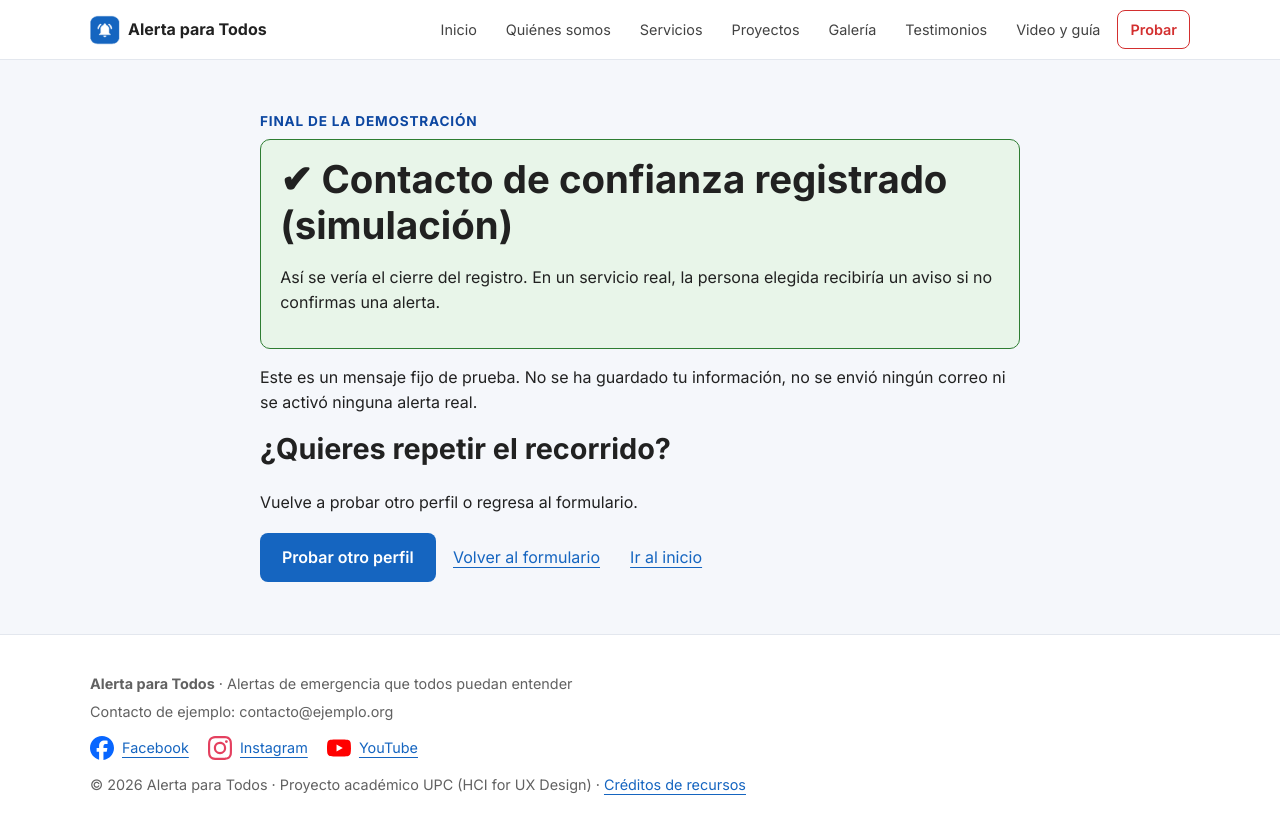
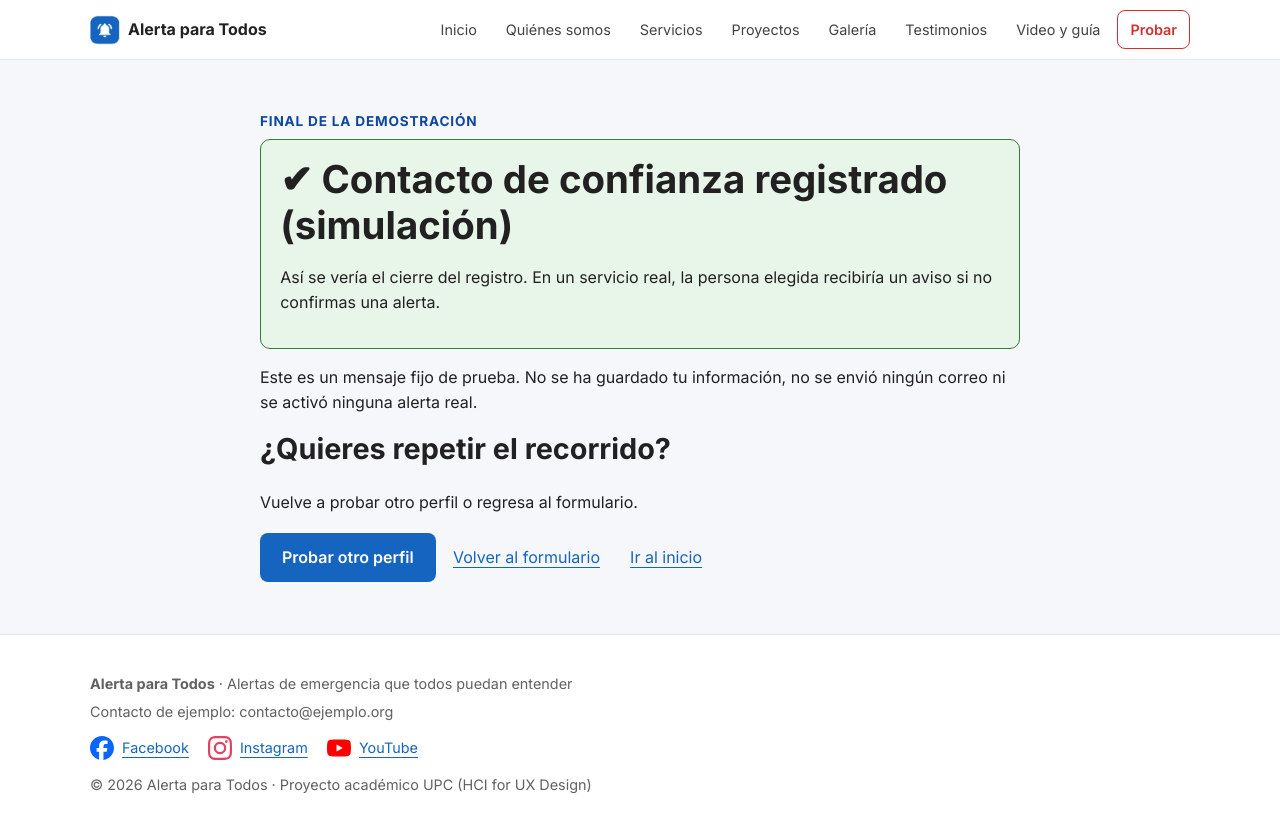
Before and after one commit to sebastiancanllahui8-collab/alerta-para-todos, a plain HTML site: page confirmacion.html in a window 1280 px wide. Drawn offline with Linux system fonts and the light colour scheme.

Commit message:
Quitar enlace a FUENTES.txt del pie
Co-Authored-By: Claude Opus 5.5 <noreply@anthropic.com>
Claude-Session: https://claude.ai/code/session_01PYgSWtKDbn4mL66TYTU4Sw

```diff
--- a/confirmacion.html
+++ b/confirmacion.html
@@ -84,7 +84,7 @@
             <a href="https://www.instagram.com/" target="_blank" rel="noopener noreferrer"><img src="iconos/instagram.svg" alt="" width="24" height="24">Instagram</a>
             <a href="https://www.youtube.com/" target="_blank" rel="noopener noreferrer"><img src="iconos/youtube.svg" alt="" width="24" height="24">YouTube</a>
         </nav>
-        <p>© 2026 Alerta para Todos · Proyecto académico UPC (HCI for UX Design) · <a href="FUENTES.txt">Créditos de recursos</a></p>
+        <p>© 2026 Alerta para Todos · Proyecto académico UPC (HCI for UX Design)</p>
     </div>
 </footer>
 </body>
```
Also changed, not shown: index.html (+1 -1 lines), recursos.html (+1 -1 lines).
